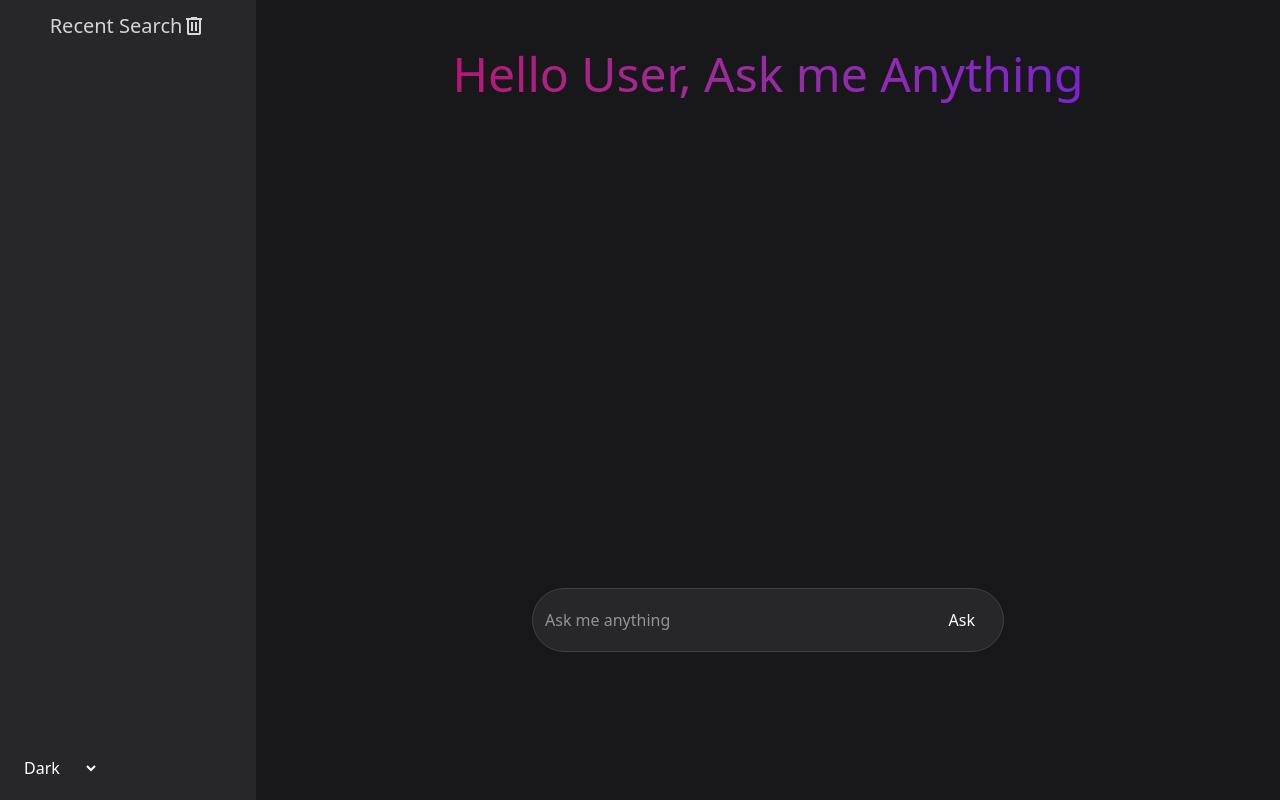
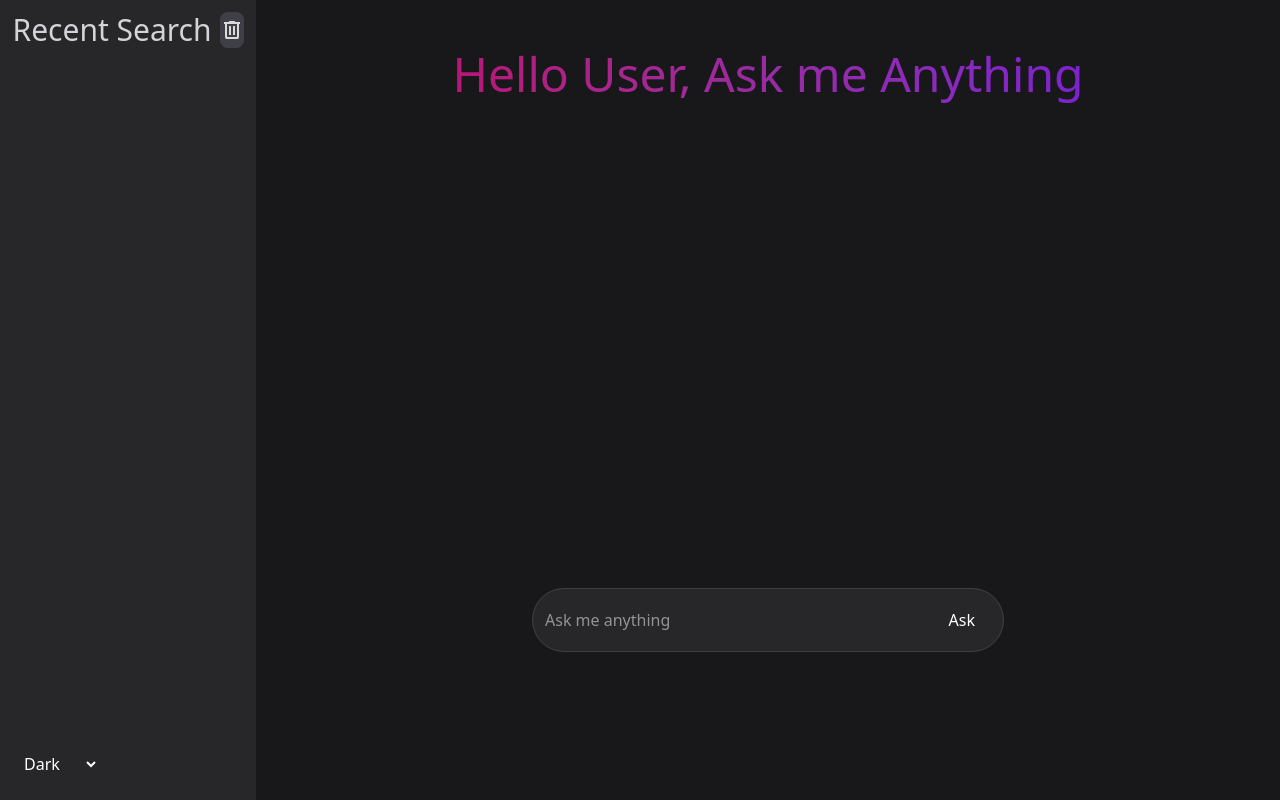
Before and after one commit to raheem7348/GemQuest, a React (Vite) app: page / in a window 1280 px wide. Built offline with nearby package versions, Linux system fonts and the light colour scheme.

Commit message:
changes commit in UI  and features added

```diff
--- a/src/App.jsx
+++ b/src/App.jsx
@@ -25,7 +25,12 @@ function App() {
       if (localStorage.getItem('history')) {
         let history = localStorage.getItem('history')
         history = JSON.parse(localStorage.getItem('history'))
+        history = history.slice(0,19)
         history = [question, ...history]
+        history = history.map((item)=>
+          item.charAt(0).toUpperCase()+item.slice(1).trim()
+        )
+        history = [...new Set(history)]
         localStorage.setItem('history', JSON.stringify(history))
         setRecentHistory(history)
       } else {
@@ -99,9 +104,9 @@ function App() {
     <div className="grid grid-cols-5 h-screen text-center">
 
       {/* left Part */}
-       <select onChange={(event)=> setDarkmode(event.target.value)} className="fixed dark:text-white text-black bottom-0 p-5">
-        <option value="dark">Dark</option>
-        <option value="light">Light</option>
+       <select onChange={(event)=> setDarkmode(event.target.value)} className="fixed dark:text-white text-black bottom-1 p-5">
+        <option className="bg-black text-white" value="dark">Dark</option>
+        <option className="bg-black text-white" value="light">Light</option>
        </select>
 
        <RecentSearch recentHistory = {recentHistory} setRecentHistory={setRecentHistory} setSelectedHistory = {setSelectedHistory}/>
--- a/src/components/RecentSearch.jsx
+++ b/src/components/RecentSearch.jsx
@@ -5,17 +5,33 @@ const RecentSearch = ({recentHistory, setRecentHistory, setSelectedHistory}) =>
     localStorage.clear();
     setRecentHistory([])
   }
+
+    const clearSelectedHistory = (selectedItem)=>{
+        let history = JSON.parse(localStorage.getItem('history'))
+        history = history.filter((item)=>{
+            if(item != selectedItem){
+              return item
+            }
+        })
+        setRecentHistory(history);
+        localStorage.setItem('history', JSON.stringify(history))
+          console.log(history);
+    }
+
     return (
         <>
             <div className="col-span-1 dark:bg-zinc-800 bg-zinc-300 h-screen dark:text-zinc-300 text-black">
-                <h1 className="text-xl pt-3  text-center flex justify-center">
-                    <span>Recent Search</span>
-                    <button onClick={clearHistory} className="cursor-pointer"><svg xmlns="http://www.w3.org/2000/svg" height="24px" viewBox="0 -960 960 960" width="24px" fill="#D9D9D9"><path d="M280-120q-33 0-56.5-23.5T200-200v-520h-40v-80h200v-40h240v40h200v80h-40v520q0 33-23.5 56.5T680-120H280Zm400-600H280v520h400v-520ZM360-280h80v-360h-80v360Zm160 0h80v-360h-80v360ZM280-720v520-520Z" /></svg></button>
+                <h1 className="text-xl pt-3  text-center flex justify-center gap-2">
+                    <span className="text-3xl">Recent Search</span>
+                    <button onClick={clearHistory} className="cursor-pointer dark:bg-zinc-700 hover:dark:bg-zinc-900 bg-zinc-400 hover:bg-zinc-600 rounded-lg"><svg xmlns="http://www.w3.org/2000/svg" height="24px" viewBox="0 -960 960 960" width="24px" fill="#D9D9D9"><path d="M280-120q-33 0-56.5-23.5T200-200v-520h-40v-80h200v-40h240v40h200v80h-40v520q0 33-23.5 56.5T680-120H280Zm400-600H280v520h400v-520ZM360-280h80v-360h-80v360Zm160 0h80v-360h-80v360ZM280-720v520-520Z" /></svg></button>
                 </h1>
-                <ul className="text-left overflow-auto">
+                <ul className="text-left overflow-auto mt-5">
                     {
                         recentHistory && recentHistory.map((item, index) => (
-                            <li key={index} onClick={() => setSelectedHistory(item)} className="px-5 pl-5 truncate  dark:hover:bg-zinc-700 hover:bg-zinc-400 dark:hover:text-zinc-50 cursor-pointer">{item}</li>
+                            <div className="flex justify-between pr-3 py-1">
+                            <li key={index} onClick={() => setSelectedHistory(item)} className="w-full px-5 pl-5 truncate  dark:hover:bg-zinc-700 hover:bg-zinc-400 dark:hover:text-zinc-50 cursor-pointer">{item}</li>
+                            <button onClick={()=>clearSelectedHistory(item)} className="cursor-pointer dark:bg-zinc-700 hover:dark:bg-zinc-900 bg-zinc-400 hover:bg-zinc-600 rounded-xs "><svg xmlns="http://www.w3.org/2000/svg" height="24px" viewBox="0 -960 960 960" width="24px" fill="#D9D9D9"><path d="M280-120q-33 0-56.5-23.5T200-200v-520h-40v-80h200v-40h240v40h200v80h-40v520q0 33-23.5 56.5T680-120H280Zm400-600H280v520h400v-520ZM360-280h80v-360h-80v360Zm160 0h80v-360h-80v360ZM280-720v520-520Z" /></svg></button>
+                            </div>
                         ))
                     }
                 </ul>
```
